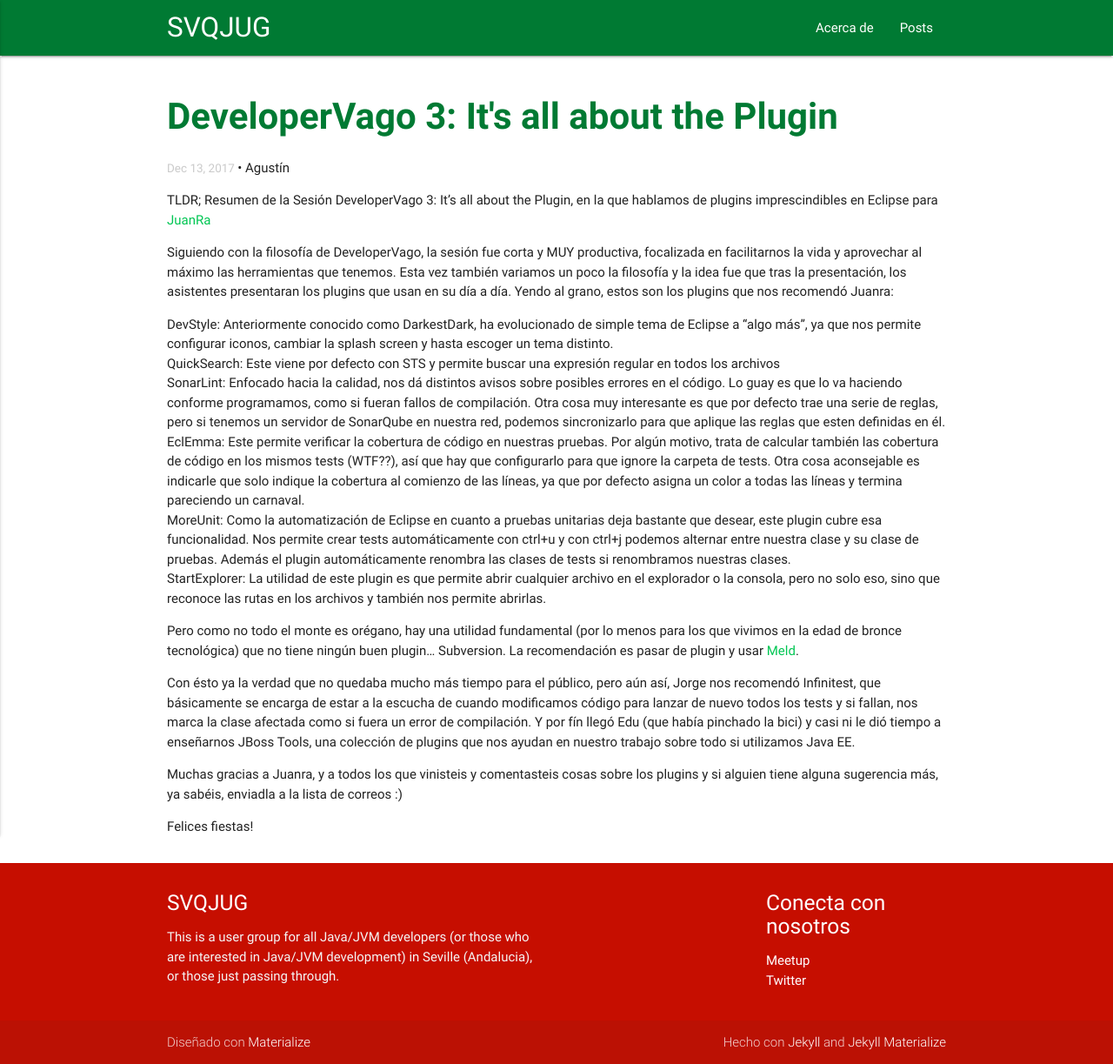
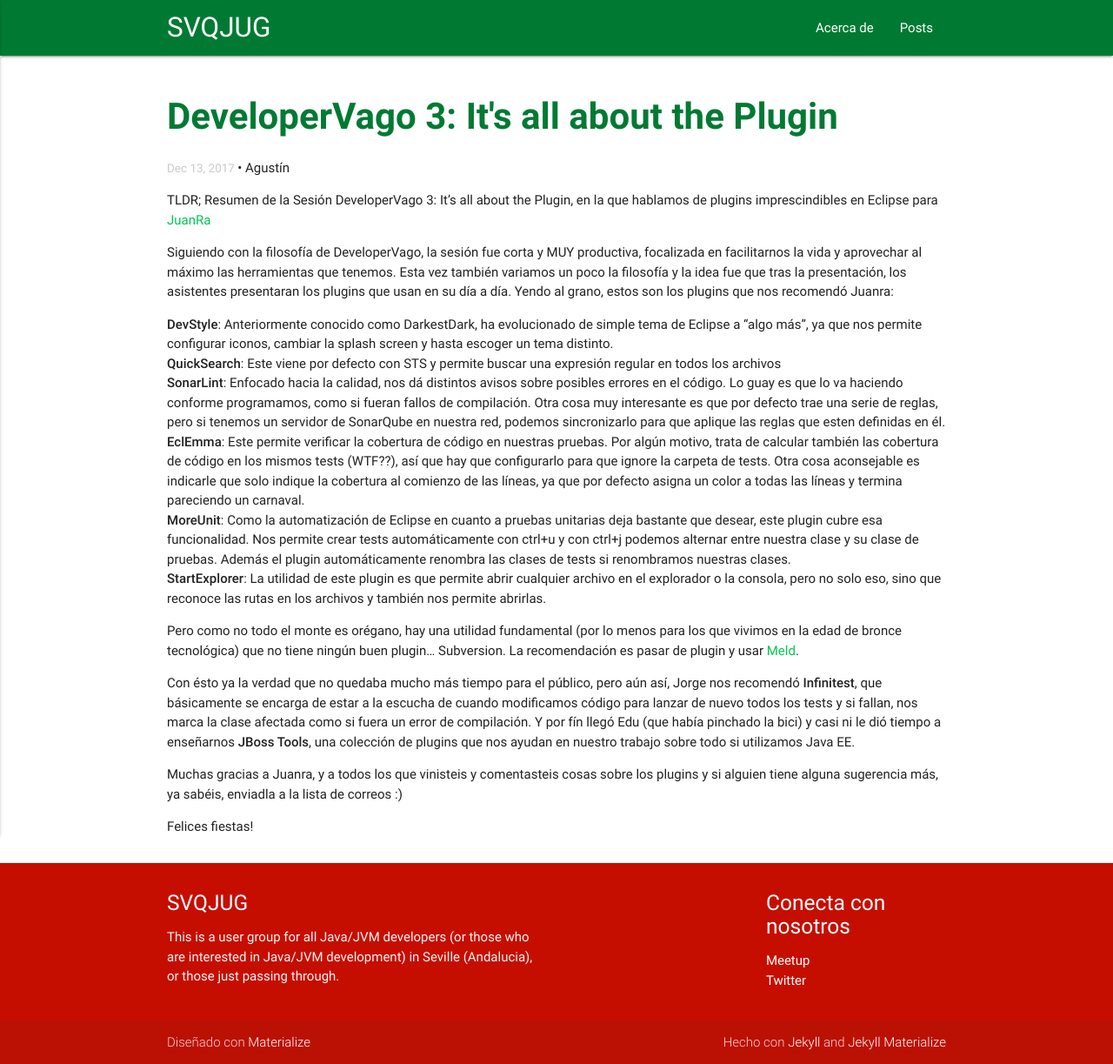
Before and after one commit to SVQJUG/web, a Jekyll site: the page built from _posts/2017-12-13-DeveloperVago3.md, in a window 1280 px wide. Shown: the whole page at 87% size. Built offline with Jekyll 4.4.1, drawn with Linux system fonts in a browser that asks for light colours.

Commit message:
Update 2017-12-13-DeveloperVago3.md

```diff
--- a/_posts/2017-12-13-DeveloperVago3.md
+++ b/_posts/2017-12-13-DeveloperVago3.md
@@ -9,18 +9,18 @@ Siguiendo con la filosofía de DeveloperVago, la sesión fue corta y MUY product
 Esta vez también variamos un poco la filosofía y la idea fue que tras la presentación, los asistentes presentaran los plugins que usan en su día a día.
 Yendo al grano, estos son los plugins que nos recomendó Juanra:
 
-* DevStyle: Anteriormente conocido como DarkestDark, ha evolucionado de simple tema de Eclipse a "algo más", ya que nos permite configurar iconos, cambiar la splash screen y hasta escoger un tema distinto.
-* QuickSearch: Este viene por defecto con STS y permite buscar una expresión regular en todos los archivos
-* SonarLint: Enfocado hacia la calidad, nos dá distintos avisos sobre posibles errores en el código. Lo guay es que lo va haciendo conforme programamos, como si fueran fallos de compilación. Otra cosa muy interesante es que por defecto trae una serie de reglas, pero si tenemos un servidor de SonarQube en nuestra red, podemos sincronizarlo para que aplique las reglas que esten definidas en él.
-* EclEmma: Este permite verificar la cobertura de código en nuestras pruebas. Por algún motivo, trata de calcular también las cobertura de código en los mismos tests (WTF??), así que hay que configurarlo para que ignore la carpeta de tests. Otra cosa aconsejable es indicarle que solo indique la cobertura al comienzo de las líneas, ya que por defecto asigna un color a todas las líneas y termina pareciendo un carnaval.
-* MoreUnit: Como la automatización de Eclipse en cuanto a pruebas unitarias deja bastante que desear, este plugin cubre esa funcionalidad. Nos permite crear tests automáticamente con ctrl+u y con ctrl+j podemos alternar entre nuestra clase y su clase de pruebas. Además el plugin automáticamente renombra las clases de tests si renombramos nuestras clases.
-* StartExplorer: La utilidad de este plugin es que permite abrir cualquier archivo en el explorador o la consola, pero no solo eso, sino que reconoce las rutas en los archivos y también nos permite abrirlas.
+* **DevStyle**: Anteriormente conocido como DarkestDark, ha evolucionado de simple tema de Eclipse a "algo más", ya que nos permite configurar iconos, cambiar la splash screen y hasta escoger un tema distinto.
+* **QuickSearch**: Este viene por defecto con STS y permite buscar una expresión regular en todos los archivos
+* **SonarLint**: Enfocado hacia la calidad, nos dá distintos avisos sobre posibles errores en el código. Lo guay es que lo va haciendo conforme programamos, como si fueran fallos de compilación. Otra cosa muy interesante es que por defecto trae una serie de reglas, pero si tenemos un servidor de SonarQube en nuestra red, podemos sincronizarlo para que aplique las reglas que esten definidas en él.
+* **EclEmma**: Este permite verificar la cobertura de código en nuestras pruebas. Por algún motivo, trata de calcular también las cobertura de código en los mismos tests (WTF??), así que hay que configurarlo para que ignore la carpeta de tests. Otra cosa aconsejable es indicarle que solo indique la cobertura al comienzo de las líneas, ya que por defecto asigna un color a todas las líneas y termina pareciendo un carnaval.
+* **MoreUnit**: Como la automatización de Eclipse en cuanto a pruebas unitarias deja bastante que desear, este plugin cubre esa funcionalidad. Nos permite crear tests automáticamente con ctrl+u y con ctrl+j podemos alternar entre nuestra clase y su clase de pruebas. Además el plugin automáticamente renombra las clases de tests si renombramos nuestras clases.
+* **StartExplorer**: La utilidad de este plugin es que permite abrir cualquier archivo en el explorador o la consola, pero no solo eso, sino que reconoce las rutas en los archivos y también nos permite abrirlas.
 
 Pero como no todo el monte es orégano, hay una utilidad fundamental (por lo menos para los que vivimos en la edad de bronce tecnológica) que no tiene ningún buen plugin... Subversion.
 La recomendación es pasar de plugin y usar [Meld](http://meldmerge.org/).
 
-Con ésto ya la verdad que no quedaba mucho más tiempo para el público, pero aún así, Jorge nos recomendó Infinitest, que básicamente se encarga de estar a la escucha de cuando modificamos código para lanzar de nuevo todos los tests y si fallan, nos marca la clase afectada como si fuera un error de compilación.
-Y por fín llegó Edu (que había pinchado la bici) y casi ni le dió tiempo a enseñarnos JBoss Tools, una colección de plugins que nos ayudan en nuestro trabajo sobre todo si utilizamos Java EE.
+Con ésto ya la verdad que no quedaba mucho más tiempo para el público, pero aún así, Jorge nos recomendó **Infinitest**, que básicamente se encarga de estar a la escucha de cuando modificamos código para lanzar de nuevo todos los tests y si fallan, nos marca la clase afectada como si fuera un error de compilación.
+Y por fín llegó Edu (que había pinchado la bici) y casi ni le dió tiempo a enseñarnos **JBoss Tools**, una colección de plugins que nos ayudan en nuestro trabajo sobre todo si utilizamos Java EE.
 
 Muchas gracias a Juanra, y a todos los que vinisteis y comentasteis cosas sobre los plugins y si alguien tiene alguna sugerencia más, ya sabéis, enviadla a la lista de correos :)
 
```
